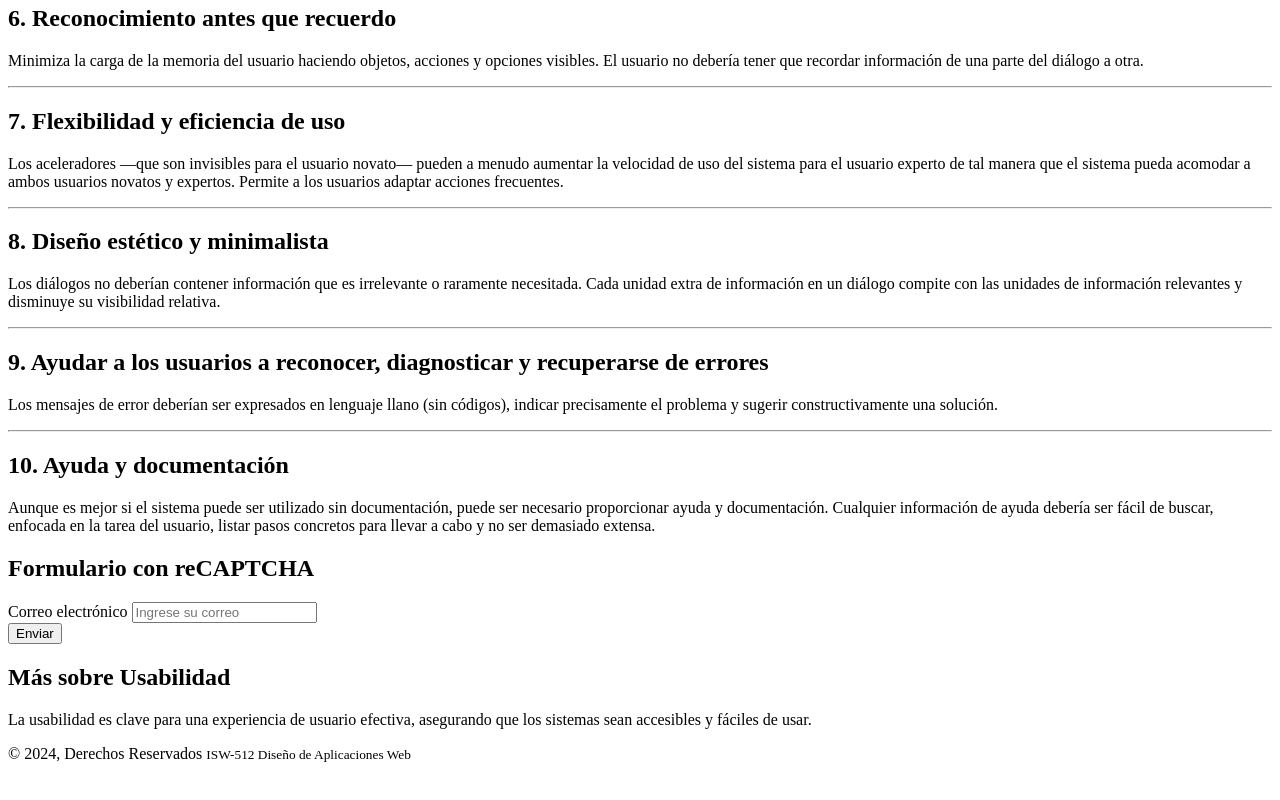
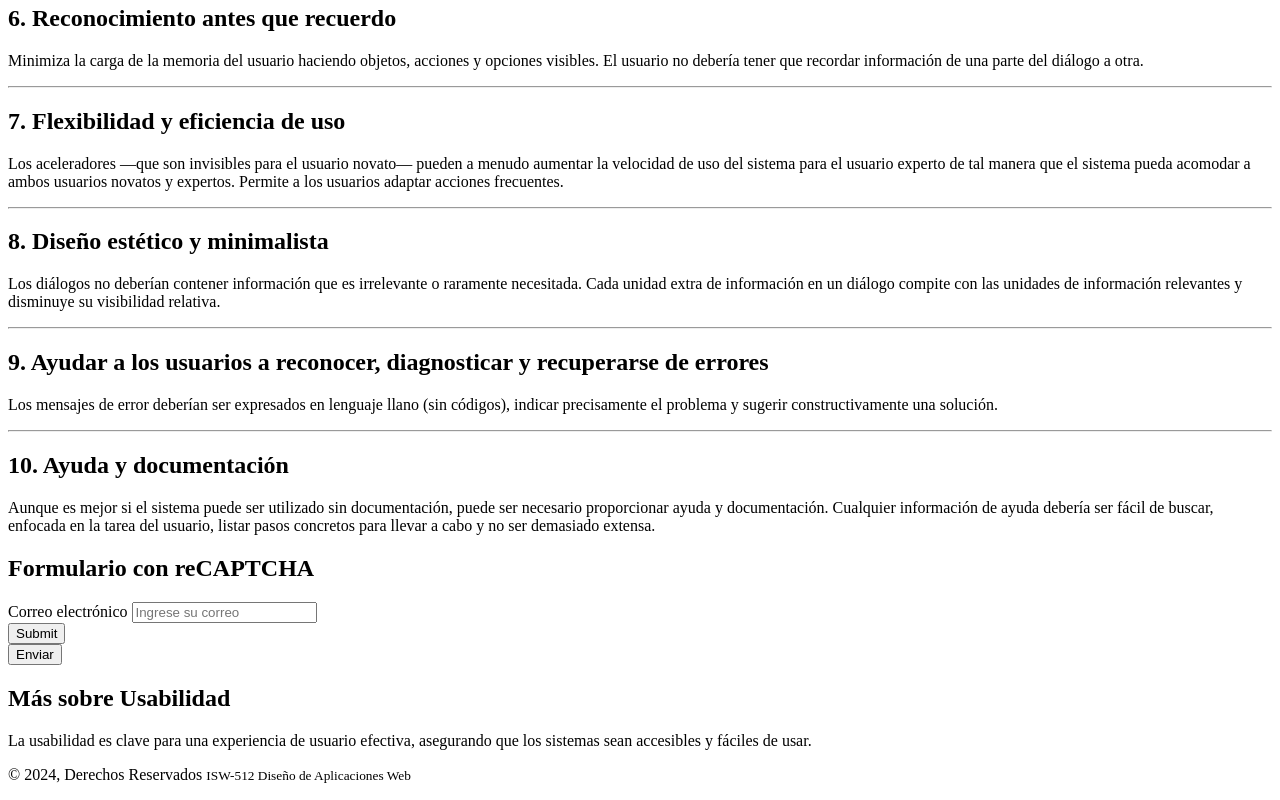
Before and after one commit to npaniagua26/npaniagua.prueba1.github.io, a plain HTML site: page index.html in a window 1280 px wide. Shown: the part 789-1589 px from the top of the page. Before the commit the page ends 1568 px from the top, so only its background shows below. Drawn offline with Linux system fonts and the light colour scheme.

Commit message:
Update index.html
Recaptcha

```diff
--- a/index.html
+++ b/index.html
@@ -6,7 +6,6 @@
     <meta name="viewport" content="width=device-width, initial-scale=1.0">
     <title>Principios Usabilidad</title>
     <script src="https://www.google.com/recaptcha/enterprise.js?render=6LdOCbcqAAAAAI7XQzQoeDsC3Ik_Tz8rqeLLpt-b"></script>
-      <script src="https://www.google.com/recaptcha/api.js" async defer></script>
 </head>
 <body id="fondo">
     <header>
@@ -127,7 +126,12 @@
         <input type="email" class="form-control" id="email" name="email" placeholder="Ingrese su correo" required>
       </div>
       <div class="mb-3">
-        <div class="g-recaptcha" data-sitekey="TU_CLAVE_DEL_SITIO"></div>
+       <button class="g-recaptcha"
+    data-sitekey="6LdOCbcqAAAAAI7XQzQoeDsC3Ik_Tz8rqeLLpt-b"
+    data-callback='onSubmit'
+    data-action='submit'>
+  Submit
+</button>
       </div>
       <button type="submit" class="btn btn-primary">Enviar</button>
     </form>
```
